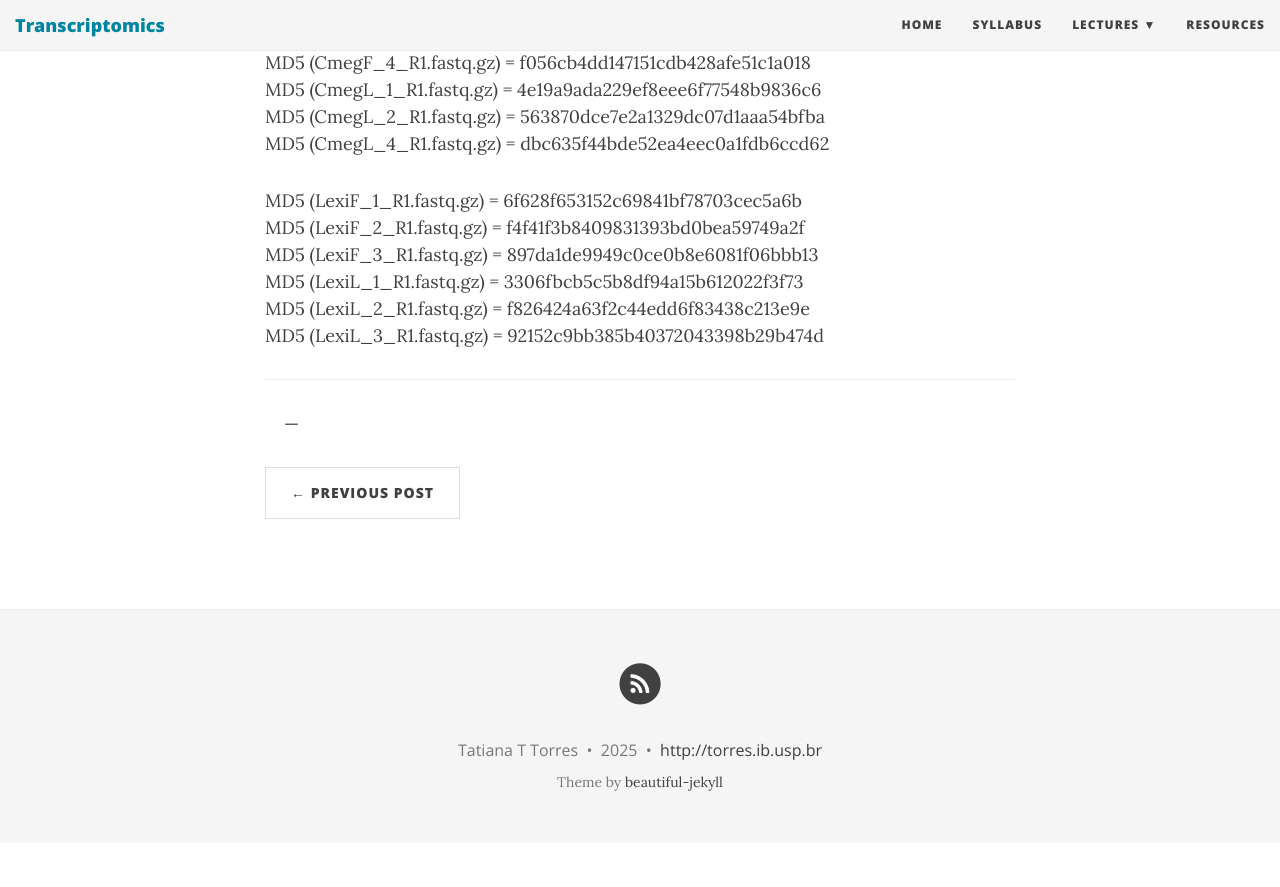
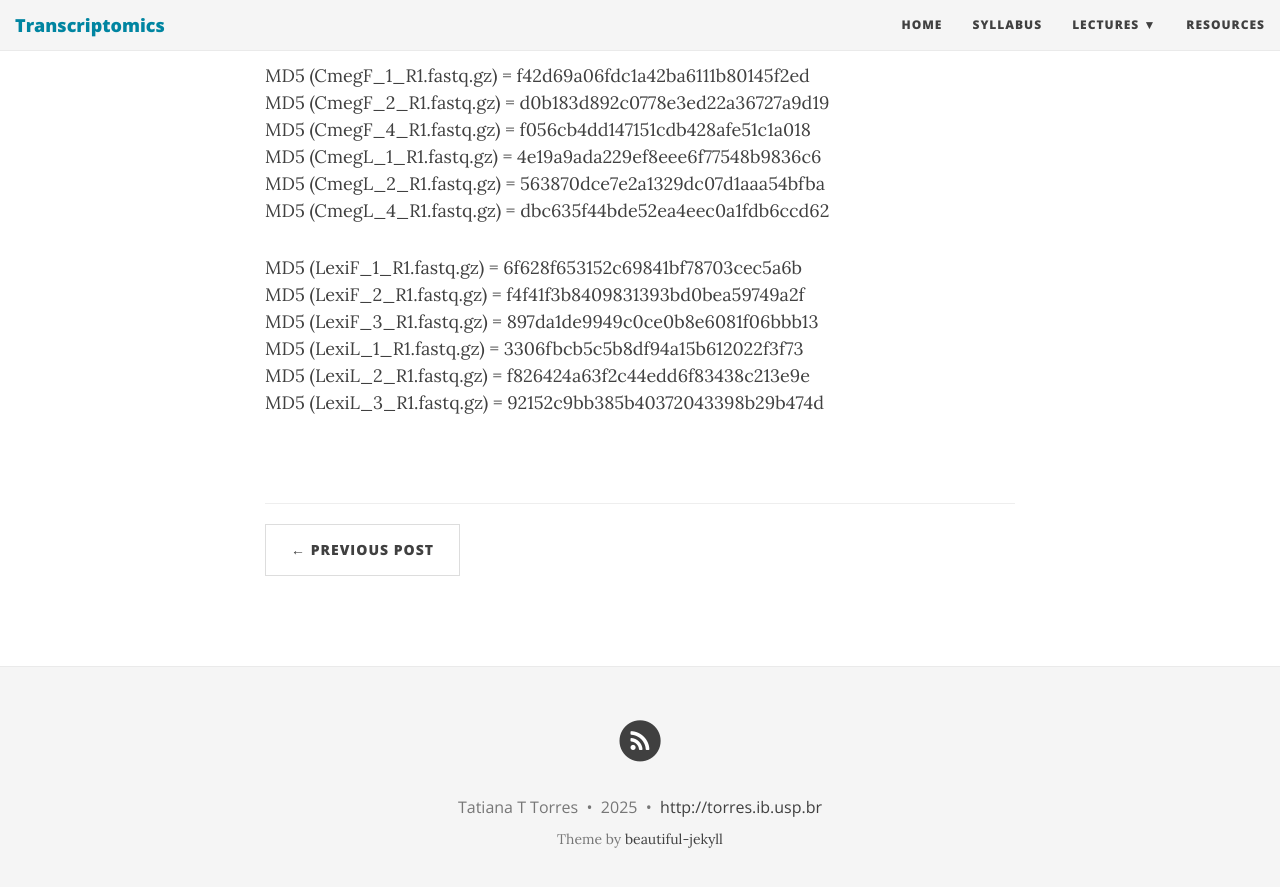
Before and after one commit to tttorres/transcriptomics, a Jekyll site: the page built from _posts/2025-01-28-Day04.md, in a window 1280 px wide and 900 px high, scrolled down 6967 px. Shown: the top 887 px of the window. Built offline with Jekyll 4.4.1, drawn with Linux system fonts in a browser that asks for light colours; nearby versions of some CDN libraries; before the commit the page ends 7810 px from its top, so only the background shows below that.

Commit message:
Update 2025-01-28-Day04.md

````diff
--- a/_posts/2025-01-28-Day04.md
+++ b/_posts/2025-01-28-Day04.md
@@ -28,7 +28,9 @@ wget https://ftp.uniprot.org/pub/databases/uniprot/current_release/knowledgebase
 wget https://ftp.ebi.ac.uk/pub/databases/Pfam/current_release/Pfam-A.hmm.gz
 ```
 > 10-20 minutes
-<br>
+
+&nbsp;
+
 #### Lecture
 [Annotation](../pdf/Day04-A.pdf)
 
@@ -291,13 +293,7 @@ MD5 (LexiL_2_R1.fastq.gz) = f826424a63f2c44edd6f83438c213e9e
 MD5 (LexiL_3_R1.fastq.gz) = 92152c9bb385b40372043398b29b474d
 
 
-
-
-
+&nbsp;
+&nbsp;
 
 ---
-
-
-&nbsp;
-&nbsp;
----
````
